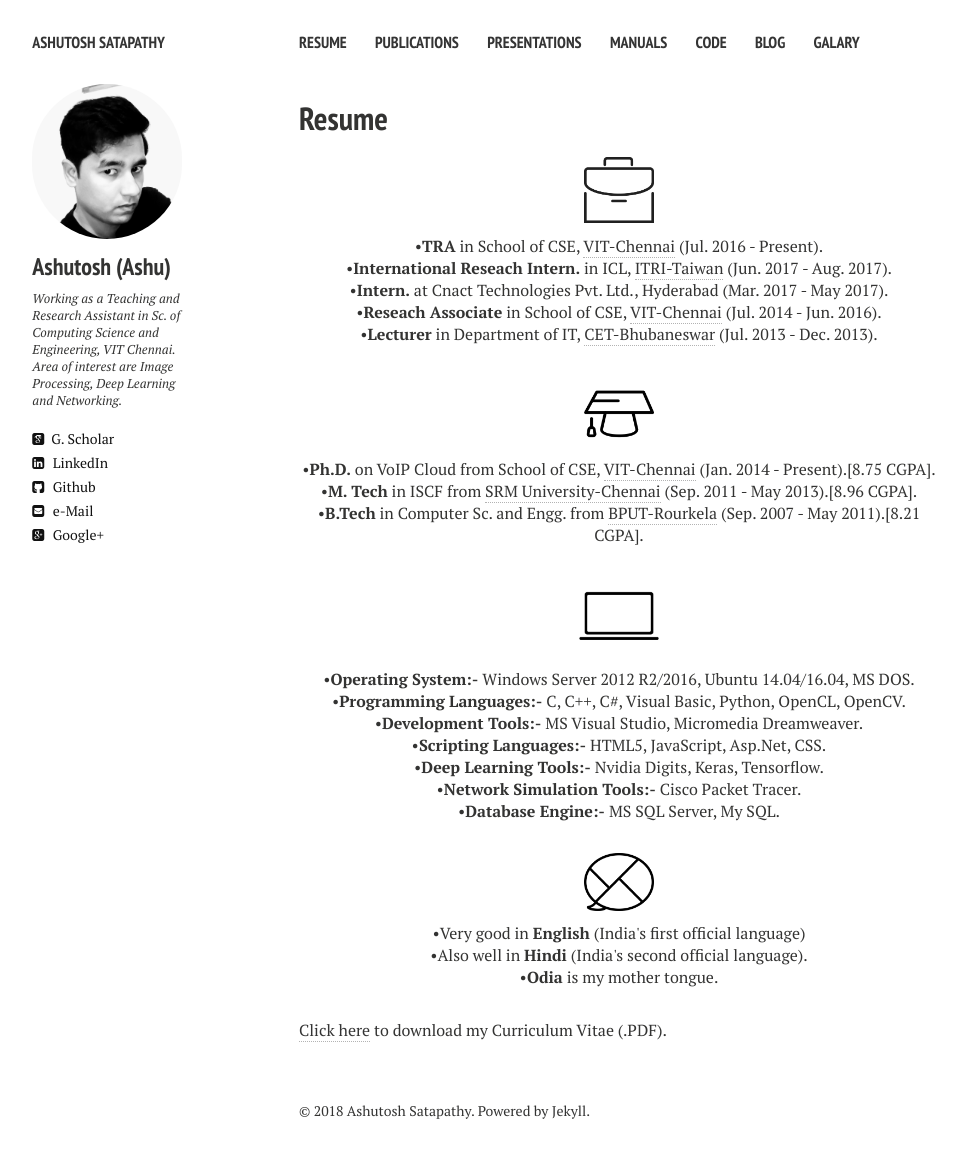
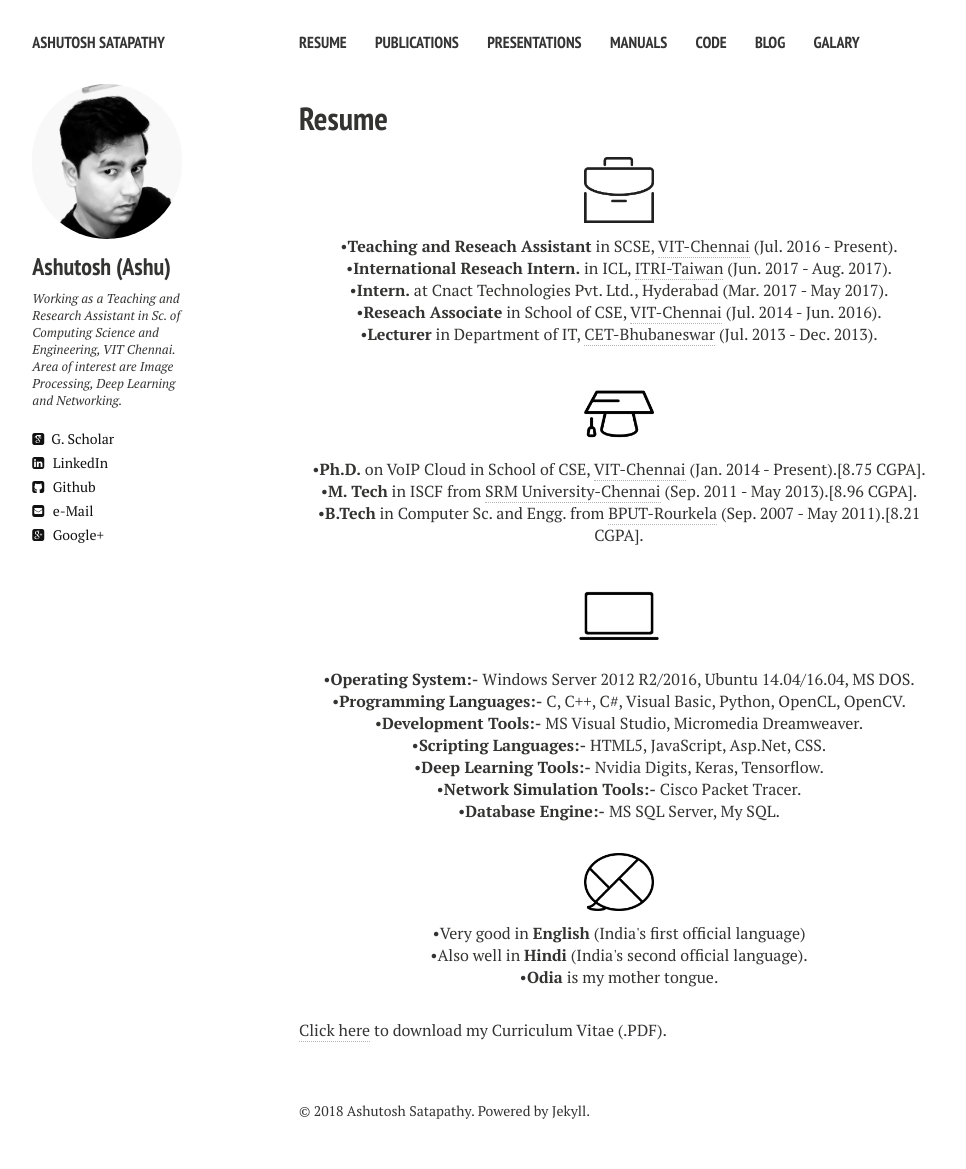
Before and after one commit to ashutoshsatapathy1990/ashutoshsatapathy1990.github.io, a Jekyll site: the page built from cv.md, in a window 1280 px wide. Shown: the whole page, without its empty margins (21-987 px from the left). Built offline with Jekyll 4.4.1, drawn with Linux system fonts in a browser that asks for light colours; nearby versions of some CDN libraries.

Commit message:
Update cv.html

```diff
--- a/_layouts/cv.html
+++ b/_layouts/cv.html
@@ -45,14 +45,14 @@
     <h1>{{ page.title }}</h1>
     <div class="article-wrap">
     <p align="center" class=bottom-small><img src="{{ site.url }}/images/CV/business.png" alt="Work Experience" width="70" height="70"></p>
-    <p align="center">&#8226<strong>TRA</strong> in School of CSE, <a href="http://chennai.vit.ac.in/" target="_blank">VIT-Chennai</a> (Jul. 2016 - Present).</p>
+    <p align="center">&#8226<strong>Teaching and Reseach Assistant</strong> in SCSE, <a href="http://chennai.vit.ac.in/" target="_blank">VIT-Chennai</a> (Jul. 2016 - Present).</p>
     <p align="center">&#8226<strong>International Reseach Intern.</strong> in ICL, <a href="https://www.itri.org.tw/" target="_blank">ITRI-Taiwan</a> (Jun. 2017 - Aug. 2017).</p>
     <p align="center">&#8226<strong>Intern.</strong> at Cnact Technologies Pvt. Ltd., Hyderabad (Mar. 2017 - May 2017).</p>
     <p align="center">&#8226<strong>Reseach Associate</strong> in School of CSE, <a href="http://chennai.vit.ac.in/" target="_blank">VIT-Chennai</a> (Jul. 2014 - Jun. 2016).</p>
      <p align="center" class="bottom-three">&#8226<strong>Lecturer</strong> in Department of IT, <a href="https://www.cet.edu.in/" target="_blank">CET-Bhubaneswar</a> (Jul. 2013 - Dec. 2013).</p>
 
     <p align="center" class=bottom-small><img src="{{ site.url }}/images/CV/study2.png" alt="Education" width="70" height="70"></p>
-    <p align="center">&#8226<strong>Ph.D.</strong> on VoIP Cloud from School of CSE, <a href="http://chennai.vit.ac.in/" target="_blank">VIT-Chennai</a> (Jan. 2014 - Present).[8.75 CGPA].</p>
+    <p align="center">&#8226<strong>Ph.D.</strong> on VoIP Cloud in School of CSE, <a href="http://chennai.vit.ac.in/" target="_blank">VIT-Chennai</a> (Jan. 2014 - Present).[8.75 CGPA].</p>
     <p align="center">&#8226<strong>M. Tech</strong> in ISCF from <a href="http://www.srmuniv.ac.in/" target="_blank">SRM University-Chennai</a> (Sep. 2011 - May 2013).[8.96 CGPA].</p>
     <p align="center" class="bottom-three">&#8226<strong>B.Tech</strong> in Computer Sc. and Engg. from <a href="http://www.bput.ac.in/" target="_blank">BPUT-Rourkela</a> (Sep. 2007 - May 2011).[8.21 CGPA].</p>
 
```
